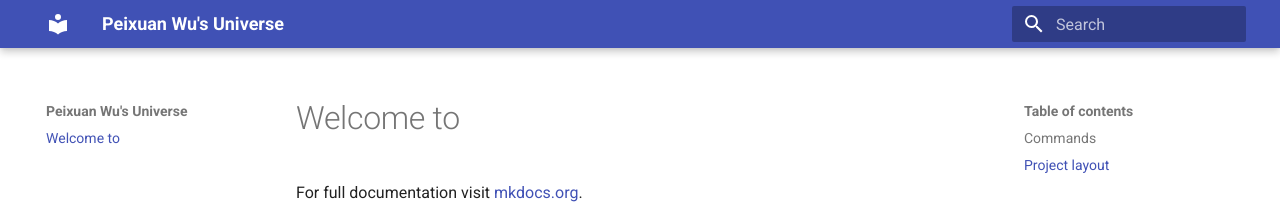
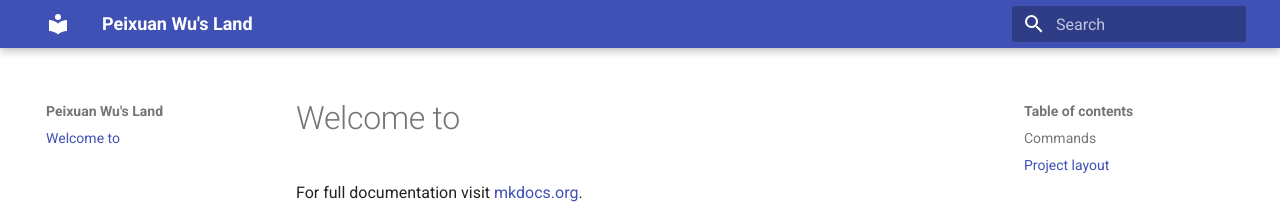
Before and after one commit to Peixuan-Wu/peixuan-wu.github.io, an MkDocs documentation site: the page built from docs/index.md, in a window 1280 px wide. Shown: the top 206 px of the page. Built offline with MkDocs 1.6.1 and Material for MkDocs 9.7.7, drawn with Linux system fonts in a browser that asks for light colours.

Commit message:
update the site name

```diff
--- a/mkdocs.yml
+++ b/mkdocs.yml
@@ -1,3 +1,3 @@
-site_name: Peixuan Wu's Universe
+site_name: Peixuan Wu's Land
 theme:
   name : material
```
